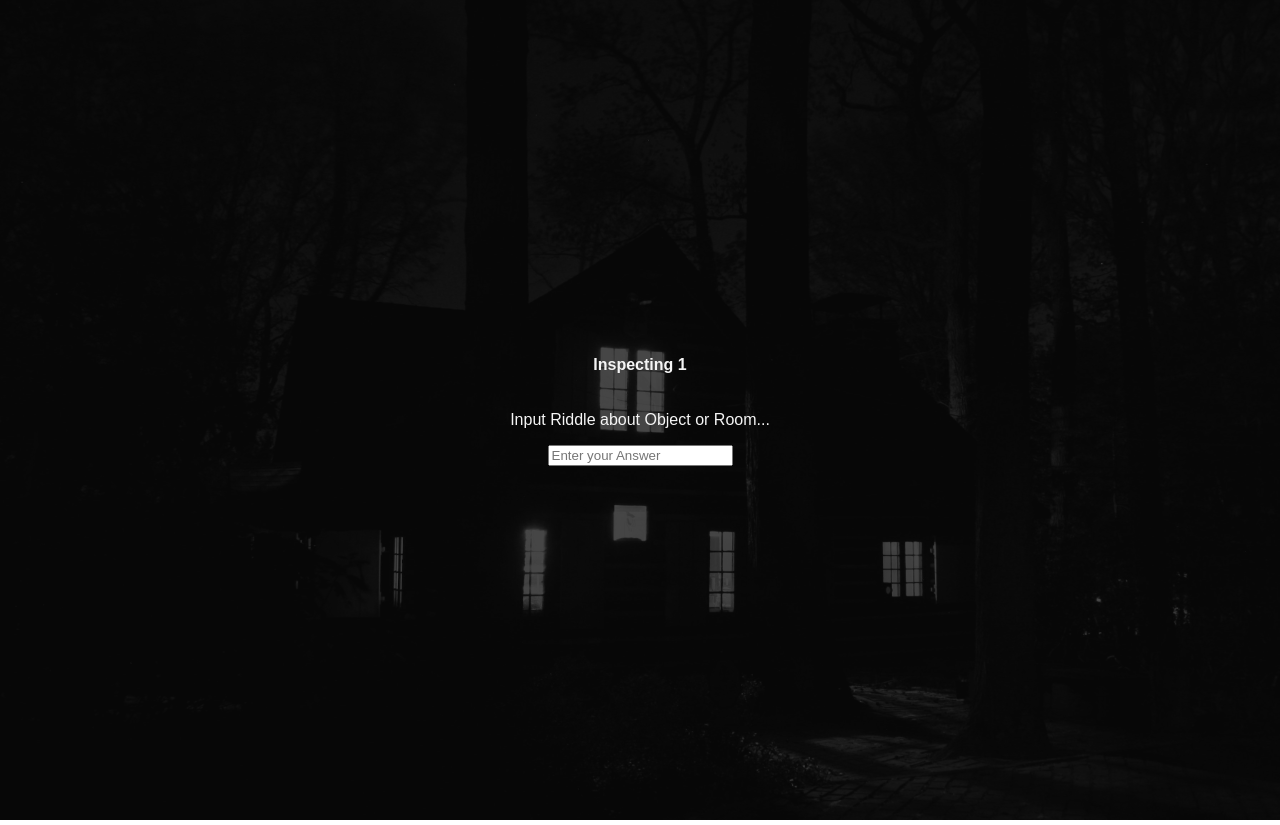
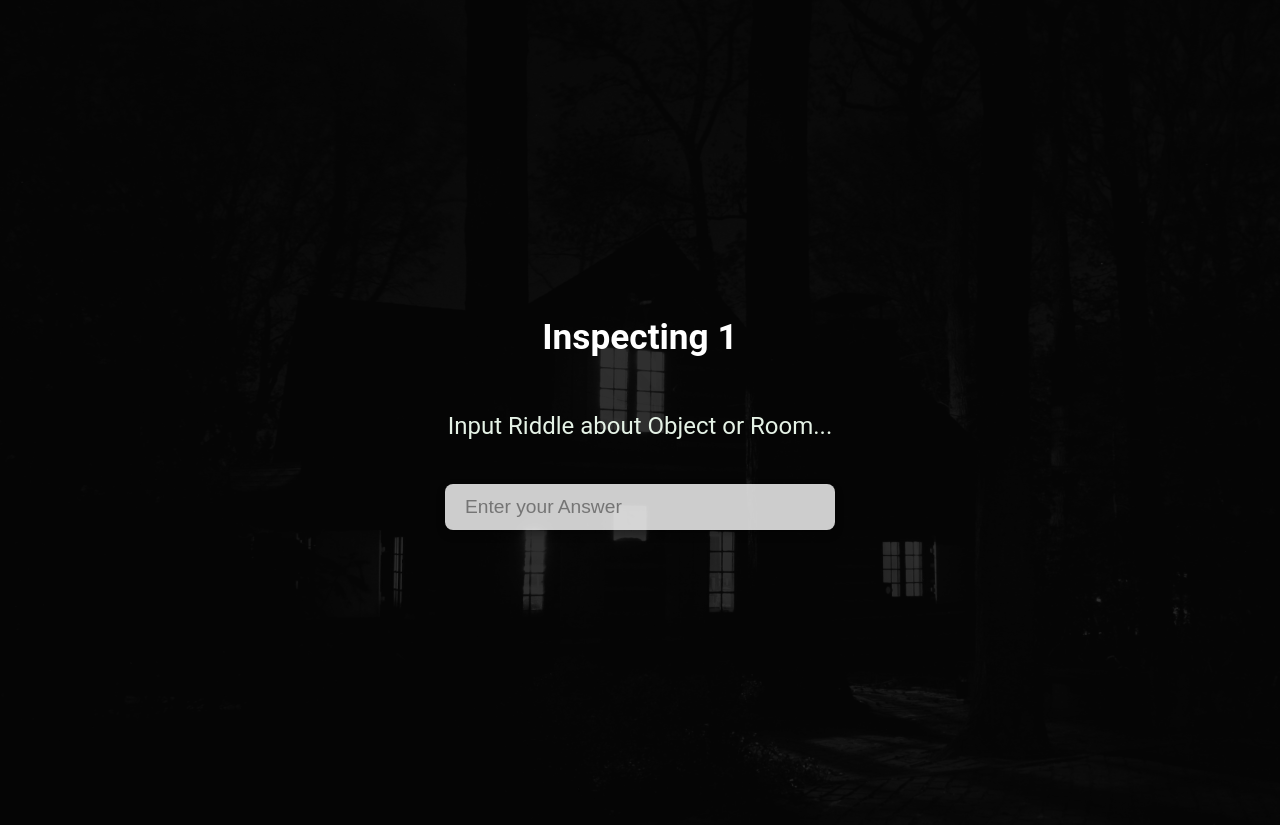
Before and after one commit to gracelo0717/touchgrass, a React (Vite) app: page /inspect/1 in a window 1280 px wide. Shown: the top 825 px of the page. Built offline with nearby package versions, Linux system fonts and the light colour scheme.

Commit message:
add styling for ObjectInspection

```diff
--- a/src/index.css
+++ b/src/index.css
@@ -195,8 +195,58 @@ body {
   align-items: center;
   height: 100vh;
   width: 100vw;
-  font-family: Arial, sans-serif;
-  background-color: rgba(0, 0, 0, 0.7);
-  padding: 20px;
+  font-family: 'Roboto', sans-serif;
+  background-color: rgba(0, 0, 0, 0.8);
+  padding: 25px;
   color: #f5f5f5;
 }
+
+.inspection h4 {
+  font-size: 2.2em;
+  color: #ffffff;
+  margin-bottom: 30px;
+}
+
+.inspection p {
+  font-size: 1.5em;
+  color: #e5f2e6;
+  text-align: center;
+}
+
+.inspection input {
+  padding: 12px 20px;
+  font-size: 1.2em;
+  border: none;
+  border-radius: 8px;
+  margin-top: 20px;
+  width: 100%;
+  max-width: 350px;
+  background-color: rgba(255, 255, 255, 0.8);
+  color: #333;
+  box-shadow: 0 4px 8px rgba(0, 0, 0, 0.3);
+  transition: all 0.3s ease;
+}
+
+.inspection input:focus {
+  outline: none;
+  box-shadow: 0 6px 12px rgba(0, 0, 0, 0.5);
+  background-color: rgba(255, 255, 255, 1);
+}
+
+.inspection button {
+  background-color: #4caf50;
+  color: white;
+  padding: 12px 28px;
+  margin-top: 20px;
+  border: none;
+  border-radius: 12px;
+  cursor: pointer;
+  box-shadow: 0 4px 8px rgba(0, 0, 0, 0.4);
+  transition: background-color 0.3s ease, transform 0.2s ease;
+  font-size: 1.2em;
+}
+
+.inspection button:hover {
+  background-color: #388e3c;
+  transform: scale(1.05);
+}
```
